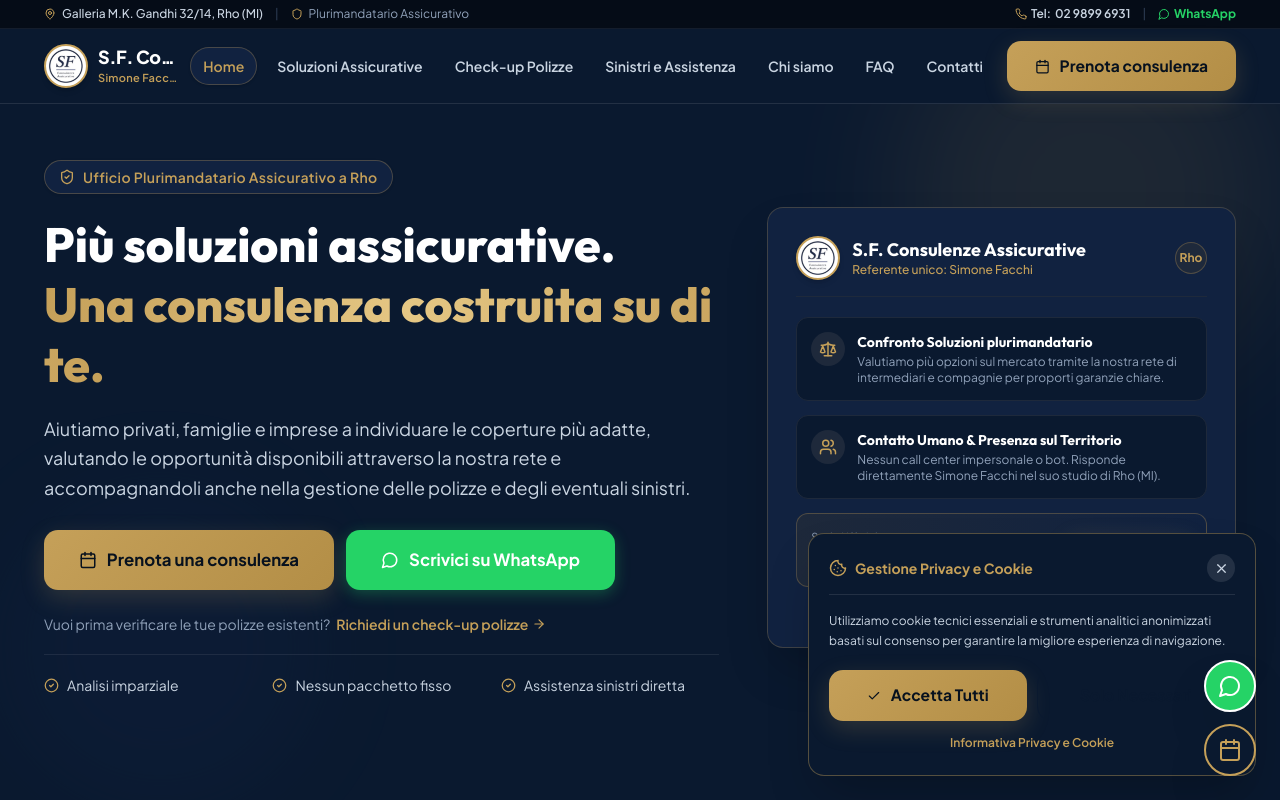
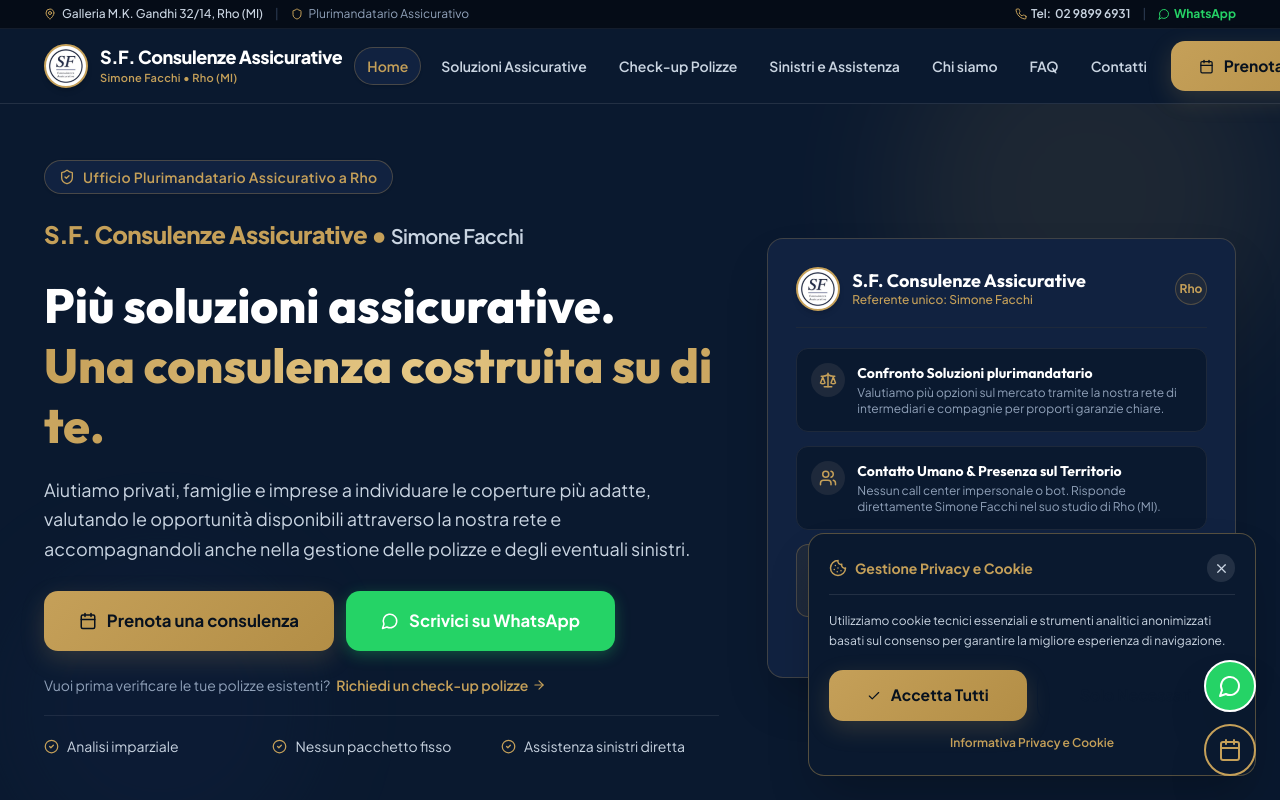
Before and after one commit to Massimilianociconte/SF-consulenze-assicurative, a React (Vite) app: page / in a window 1280 px wide. Shown: the top 800 px of the page. Built offline with nearby package versions, Linux system fonts and the light colour scheme.

Commit message:
Update mobile navbar to show only logo and buttons, add official agency title under badge in Hero section

```diff
--- a/src/components/Header.tsx
+++ b/src/components/Header.tsx
@@ -100,8 +100,12 @@
       }`}>
         <div className="container mx-auto px-4 flex items-center justify-between gap-3">
 
-          {/* Brand Identity: Logo + Full Title (Always perfectly visible) */}
-          <a href="#home" className="flex items-center gap-2.5 group focus:outline-none min-w-0 flex-1">
+          {/* Brand Identity:
+              - Mobile (< lg): Logo ONLY (No text) for maximum clean space
+              - Desktop (lg+): Logo + Business Title
+          */}
+          <a href="#home" className="flex items-center gap-3 group focus:outline-none shrink-0">
+            {/* Circular Logo Frame */}
             <div className="w-10 h-10 sm:w-11 sm:h-11 rounded-full overflow-hidden bg-white border-2 border-[#c5a059] shadow-md flex items-center justify-center p-[2px] shrink-0 group-hover:scale-105 transition-transform">
               <img
                 src={logoImg}
@@ -109,17 +113,19 @@
                 className="w-full h-full object-contain rounded-full"
               />
             </div>
-            <div className="flex flex-col min-w-0">
-              <span className="font-extrabold text-white tracking-tight text-sm sm:text-base lg:text-lg leading-tight truncate group-hover:text-[#c5a059] transition-colors">
+
+            {/* Title & Subtitle: Shown on Desktop (lg:flex) */}
+            <div className="hidden lg:flex flex-col min-w-0">
+              <span className="font-extrabold text-white tracking-tight text-base lg:text-lg leading-tight truncate group-hover:text-[#c5a059] transition-colors">
                 S.F. Consulenze Assicurative
               </span>
-              <span className="text-[10px] sm:text-[11px] text-[#c5a059] font-semibold tracking-wide truncate">
+              <span className="text-[11px] text-[#c5a059] font-semibold tracking-wide truncate">
                 Simone Facchi • Rho (MI)
               </span>
             </div>
           </a>
 
-          {/* Desktop Navigation Links (hidden on mobile/tablet) */}
+          {/* Desktop Navigation Links */}
           <div className="hidden lg:flex items-center gap-1 xl:gap-2 shrink-0">
             {navLinks.map((link) => {
               const isActive = activeSection === link.href.substring(1);
@@ -139,24 +145,27 @@
             })}
           </div>
 
-          {/* Desktop CTA & Mobile Toggle */}
+          {/* Right Action Controls:
+              - Mobile (< lg): "Prenota consulenza" Button + Menu Toggle
+              - Desktop (lg+): "Prenota consulenza" Button
+          */}
           <div className="flex items-center gap-2 shrink-0">
-            {/* Desktop CTA Button */}
+            {/* Prenota Consulenza Button (Visible on both Mobile and Desktop as requested) */}
             <button
               onClick={() => onOpenBooking()}
-              className="hidden lg:inline-flex btn btn-primary text-xs xl:text-sm py-2.5 px-4 shadow-lg font-bold"
+              className="btn btn-primary text-xs sm:text-sm py-2 px-3 sm:py-2.5 sm:px-4 shadow-lg font-bold"
             >
               <Calendar size={15} />
               <span>Prenota consulenza</span>
             </button>
 
-            {/* Mobile / Tablet Menu Button (Clean 100% spacious navbar row) */}
+            {/* Mobile / Tablet Menu Toggle */}
             <button
               onClick={() => setMobileMenuOpen(!mobileMenuOpen)}
-              className="lg:hidden text-white p-2.5 rounded-xl bg-[#112240] hover:bg-[#1e293b] border border-white/10 flex items-center justify-center transition-colors focus:outline-none"
+              className="lg:hidden text-white p-2 sm:p-2.5 rounded-xl bg-[#112240] hover:bg-[#1e293b] border border-white/10 flex items-center justify-center transition-colors focus:outline-none"
               aria-label={mobileMenuOpen ? "Chiudi menu" : "Apri menu"}
             >
-              {mobileMenuOpen ? <X size={22} className="text-[#c5a059]" /> : <Menu size={22} />}
+              {mobileMenuOpen ? <X size={20} className="text-[#c5a059]" /> : <Menu size={20} />}
             </button>
           </div>
 
--- a/src/components/Hero.tsx
+++ b/src/components/Hero.tsx
@@ -27,8 +27,13 @@
               <span className="truncate">Ufficio Plurimandatario Assicurativo a Rho</span>
             </div>
 
+            {/* Official Agency Name on a single line */}
+            <div className="pt-1 text-[#c5a059] font-extrabold text-lg sm:text-2xl tracking-tight leading-snug">
+              S.F. Consulenze Assicurative <span className="hidden sm:inline">•</span> <span className="block sm:inline text-slate-300 font-semibold text-base sm:text-xl">Simone Facchi</span>
+            </div>
+
             {/* Exact Requested Hero Title */}
-            <h1 className="text-2xl sm:text-4xl lg:text-5xl font-extrabold text-white leading-tight">
+            <h1 className="text-2xl sm:text-4xl lg:text-5xl font-extrabold text-white leading-tight pt-1">
               Più soluzioni assicurative. <br className="hidden sm:inline" />
               <span className="text-transparent bg-clip-text bg-gradient-to-r from-[#c5a059] via-[#e5c784] to-[#c5a059]">
                 Una consulenza costruita su di te.
```
